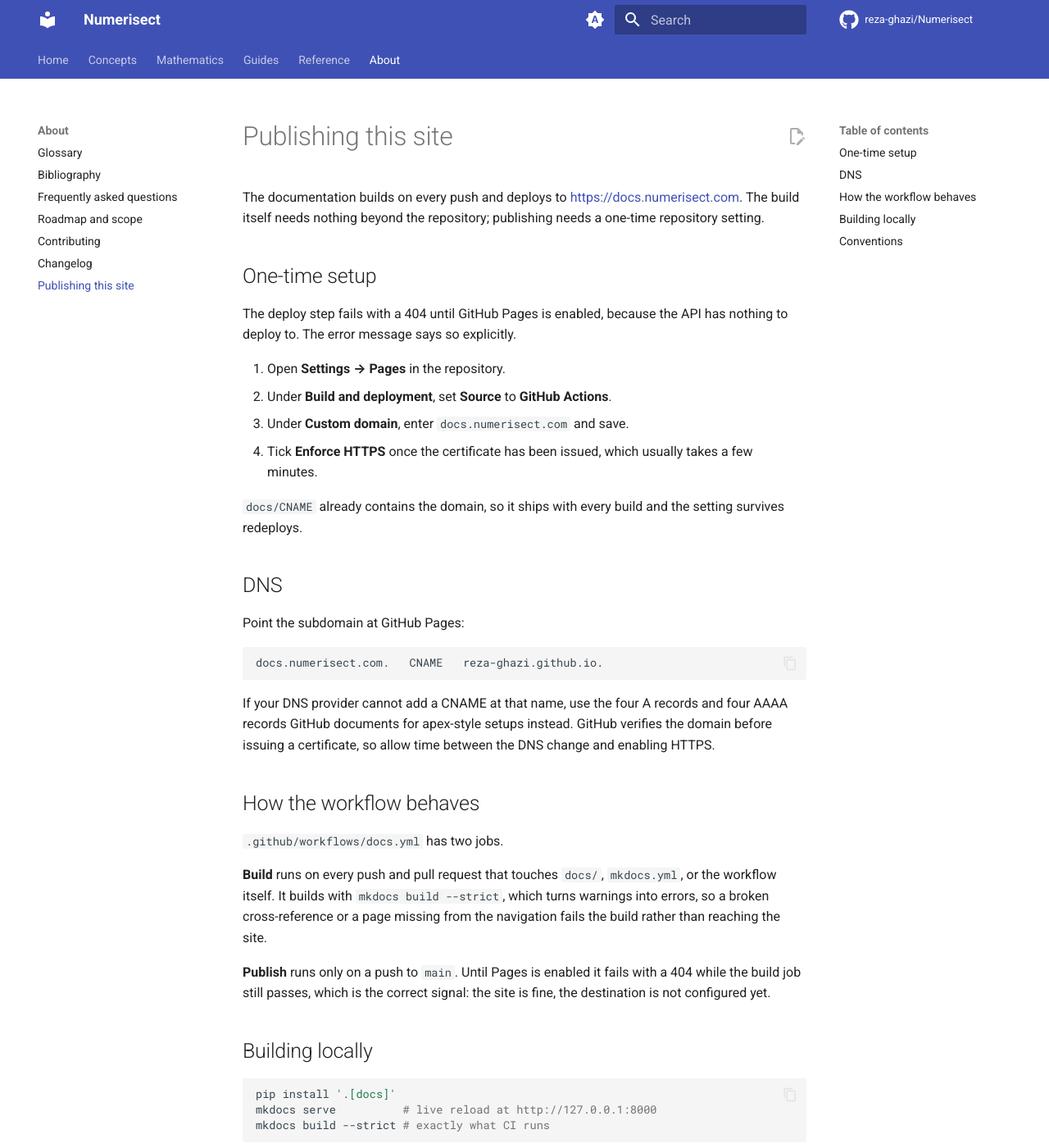
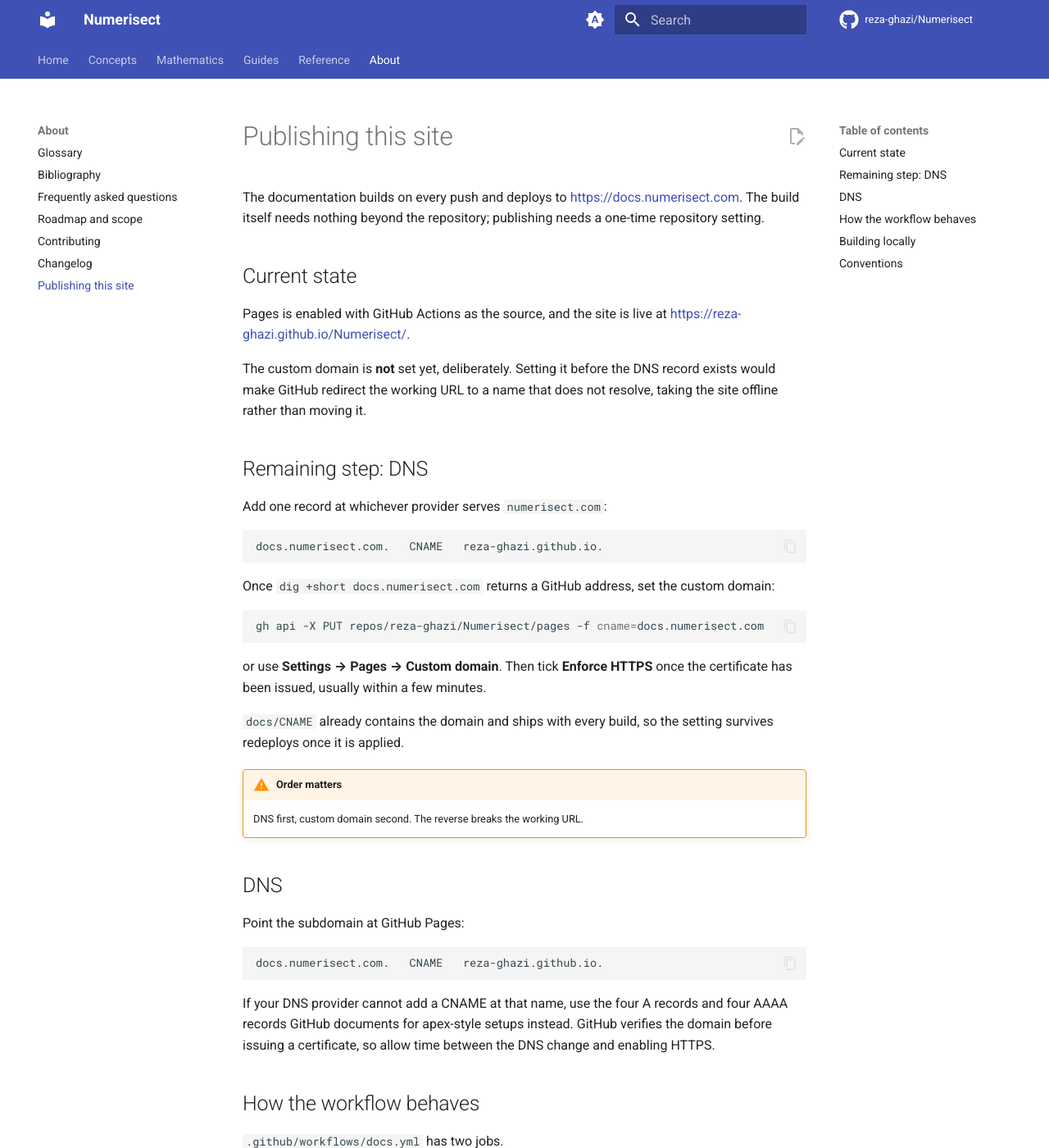
Before and after one commit to reza-ghazi/Numerisect, an MkDocs documentation site: the page built from docs/about/publishing.md, in a window 1280 px wide and 1400 px high. Shown: the whole window at 82% size. Built offline with MkDocs 1.6.1 and Material for MkDocs 9.7.7, drawn with Linux system fonts in a browser that asks for light colours; comment, search, counter and statistics services are not loaded.

Commit message:
Record the live documentation state and the remaining DNS step
Pages is enabled with GitHub Actions as the source and the site is live at
reza-ghazi.github.io/Numerisect. The custom domain is deliberately not set yet:
applying it before the DNS record exists would redirect the working URL to a name
that does not resolve, taking the site offline rather than moving it.

Co-Authored-By: Claude Opus 5 (1M context) <noreply@anthropic.com>
Claude-Session: https://claude.ai/code/session_01Y1rsDyNav7N51SgAP47dk2

````diff
--- a/docs/about/publishing.md
+++ b/docs/about/publishing.md
@@ -4,19 +4,38 @@ The documentation builds on every push and deploys to
 <https://docs.numerisect.com>. The build itself needs nothing beyond the repository;
 publishing needs a one-time repository setting.
 
-## One-time setup
+## Current state
 
-The deploy step fails with a 404 until GitHub Pages is enabled, because the API has
-nothing to deploy to. The error message says so explicitly.
+Pages is enabled with GitHub Actions as the source, and the site is live at
+<https://reza-ghazi.github.io/Numerisect/>.
 
-1. Open **Settings → Pages** in the repository.
-2. Under **Build and deployment**, set **Source** to **GitHub Actions**.
-3. Under **Custom domain**, enter `docs.numerisect.com` and save.
-4. Tick **Enforce HTTPS** once the certificate has been issued, which usually takes a
-   few minutes.
+The custom domain is **not** set yet, deliberately. Setting it before the DNS record
+exists would make GitHub redirect the working URL to a name that does not resolve,
+taking the site offline rather than moving it.
 
-`docs/CNAME` already contains the domain, so it ships with every build and the setting
-survives redeploys.
+## Remaining step: DNS
+
+Add one record at whichever provider serves `numerisect.com`:
+
+```text
+docs.numerisect.com.   CNAME   reza-ghazi.github.io.
+```
+
+Once `dig +short docs.numerisect.com` returns a GitHub address, set the custom domain:
+
+```bash
+gh api -X PUT repos/reza-ghazi/Numerisect/pages -f cname=docs.numerisect.com
+```
+
+or use **Settings → Pages → Custom domain**. Then tick **Enforce HTTPS** once the
+certificate has been issued, usually within a few minutes.
+
+`docs/CNAME` already contains the domain and ships with every build, so the setting
+survives redeploys once it is applied.
+
+!!! warning "Order matters"
+
+    DNS first, custom domain second. The reverse breaks the working URL.
 
 ## DNS
 
````
